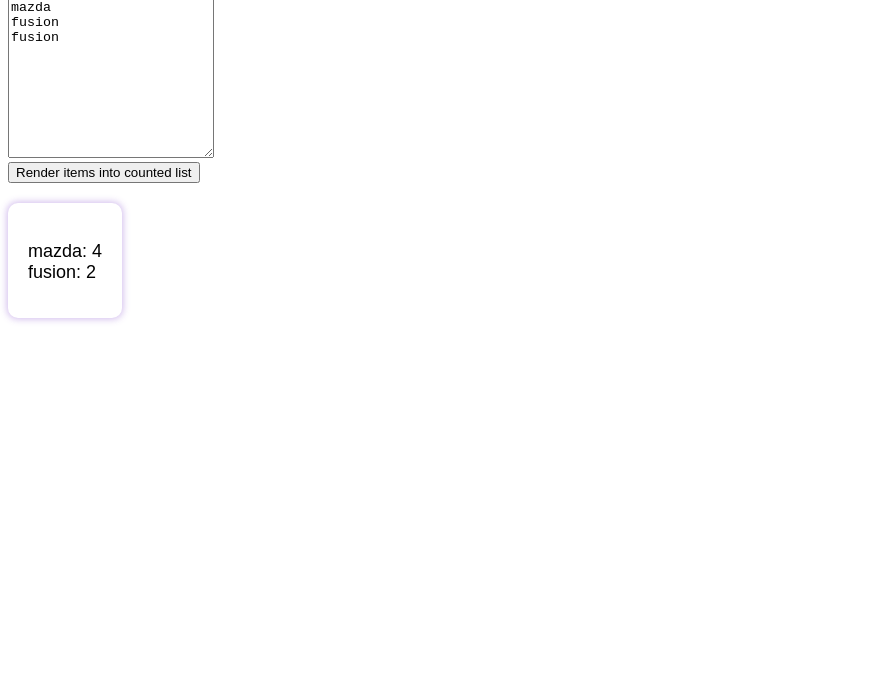
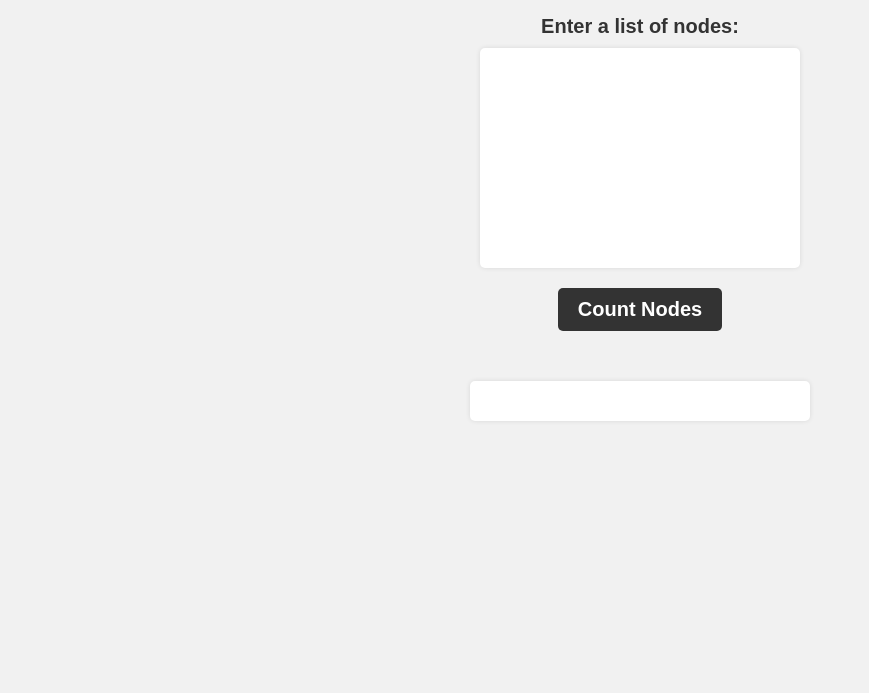
Before and after one commit to jmwoohah/Node-Counter, a plain HTML site: page index.html in a window 1280 px wide. Shown: the part 107-800 px from the top of the page, without its empty margins (0-869 px from the left). Drawn offline with Linux system fonts and the light colour scheme.

Commit message:
updated code to GPT recommendation

```diff
--- a/index.html
+++ b/index.html
@@ -1,141 +1,122 @@
-
-
 <!DOCTYPE html>
 <html lang="en">
   <head>
     <style>
-        body{
-            font-family: arial;
+      body {
+        font-family: Arial;
+        margin: 0;
+        padding: 0;
+        background-color: #f1f1f1;
+      }
+
+      .container {
+        display: flex;
+        justify-content: center;
+        align-items: center;
+        flex-direction: column;
+        margin-top: 50px;
+      }
+
+      h1 {
+        margin: 0;
+        font-size: 36px;
+        font-weight: bold;
+        text-align: center;
+        color: #333;
+        margin-bottom: 30px;
+      }
+
+      label {
+        font-size: 20px;
+        font-weight: bold;
+        color: #333;
+        margin-bottom: 10px;
+      }
+
+      textarea {
+        width: 300px;
+        height: 200px;
+        padding: 10px;
+        font-size: 18px;
+        border-radius: 5px;
+        border: none;
+        box-shadow: 0 0 5px rgba(0, 0, 0, 0.1);
+        resize: none;
+        margin-bottom: 20px;
+      }
+
+      button {
+        font-size: 20px;
+        font-weight: bold;
+        background-color: #333;
+        color: #fff;
+        border: none;
+        border-radius: 5px;
+        padding: 10px 20px;
+        cursor: pointer;
+        transition: all 0.2s ease;
+      }
+
+      button:hover {
+        background-color: #555;
+      }
+
+      .result {
+        display: flex;
+        justify-content: center;
+        align-items: center;
+        flex-direction: column;
+        margin-top: 50px;
+        width: 300px;
+        border-radius: 5px;
+        box-shadow: 0 0 5px rgba(0, 0, 0, 0.1);
+        padding: 20px;
+        background-color: #fff;
+        font-size: 18px;
+      }
+
+      .result p {
+        margin: 0;
+        margin-bottom: 10px;
       }
     </style>
     <meta charset="UTF-8">
-    <meta http-equiv="X-UA-Compatible" content="IE=edge">
     <meta name="viewport" content="width=device-width, initial-scale=1.0">
     <title>Node Counter</title>
   </head>
   <body>
-    <h3>Breakdown multiple strings into one followed by the number of each particular string</h3>
-    <textarea style="width: 200px; height: 200px; display: inline-block">
-mazda
-mazda
-mazda
-mazda
-fusion
-fusion
-    </textarea>
-    <br>
-    <button onclick="executeListRender()" >Render items into counted list</button>
-    <br/>
+    <div class="container">
+      <h1>Node Counter</h1>
+      <label for="text-input">Enter a list of nodes:</label>
+      <textarea id="text-input"></textarea>
+      <button id="count-button">Count Nodes</button>
+      <div class="result" id="result"></div>
+    </div>
 
     <script>
+      function countNodes() {
+        const input = document.getElementById("text-input").value;
+        const nodes = input.trim().split(/\s+/);
+        const count = {};
 
-
-//count line occurances and append number of occurances next to them
-function countWordOccurrences(inputString) {
-    const companies = inputString.split("\n");
-    const companyCount = {};
-
-    companies.forEach((company) => {
-        company = company.trim(); // Remove leading/trailing whitespaces
-        if (company !== "") {
-            if (company in companyCount) {
-                companyCount[company]++;
+        for (const node of nodes) {
+          if (node in count) {
+            count[node]++;
           } else {
-                companyCount[company] = 1;
+            count[node] = 1;
           }
         }
-    });
 
-    return companyCount;
+        let result = "";
+
+        for (const node in count) {
+          result += `${node}: ${count[node]}<br>`;
         }
 
-
-//CREATE AND APPEND REPORT DATA INTO COPYABLE TEXT
-//..........................................................................................................................................
-
-function appendRenderedListToDocument(){
-
-    console.log('running');
-
-    /* input your list here
-    eg mazda mazda ford kia kia kia kia
-    */
-    const inputString = document.querySelector('textarea').value;
-
-    //create style tag for all CSS
-    var body = document.querySelector('body');
-    var head = document.querySelector('head');
-    var CSSDoc = document.createElement('style');
-
-    // append/insert HTML elements
-
-    //div container wrap
-    var textContainer = document.createElement('div');
-    textContainer.className = 'summary-data-container';
-
-    //create p where data will live
-    var reportList = document.createElement('p');
-
-    //capture input data into variable
-    var companyOccurrences = countWordOccurrences(inputString);
-
-    //write the text area input into the textContainer (prior to being appended)
-    for (const company in companyOccurrences) {
-        reportList.innerHTML += `${company}: ${companyOccurrences[company]} <br>`;
-    }
-    //append text container and body container
-    textContainer.appendChild(reportList);
-    body.appendChild(textContainer); // TODO - make for each
-
-    // append/insert CSS code
-    var CSSCode = `
-
-    /* header text */
-    .summary-data-container p{
-        margin-bottom: 15px;
+        document.getElementById("result").innerHTML = result;
       }
 
-    .summary-data-container *{
-        font-family: arial;
-        font-size: 18px;
-    }
-
-    .summary-data-container{
-            display: inline-block;
-            background: white;
-            max-width: 100%;
-            transition: all .2s ease;
-            margin: 20px 20px 0px 0px;
-            padding: 20px;
-            user-select: all;
-            cursor: pointer;
-            border-radius: 10px;
-            box-shadow: 0px 0px 7px 1px #cbb3eae6;
-    }
-    .summary-data-container:hover{
-        box-shadow: 0px 0px 13px 3px #cbb3eae6;
-    }
-    `
-    CSSDoc.innerHTML = CSSCode;
-    head.appendChild(CSSDoc);
-}
-
-//execution function, runs for every button click
-function executeListRender(){
-
-    //check for previous data report and delete if there is one present
-    let previousSummaryContainer = document.querySelector('.summary-data-container');
-    let body = document.querySelector('body');
-    if(previousSummaryContainer){
-        body.removeChild(previousSummaryContainer);
-    }
-
-    console.log('running');
-    appendRenderedListToDocument();
-    // countWordOccurrences(inputString);
-}
-
+      document.getElementById("count-button").addEventListener("click", countNodes);
     </script>
-<script defer> executeListRender(); </script>
   </body>
 </html>
```
Lines whose indentation alone changed are shown as unchanged.
